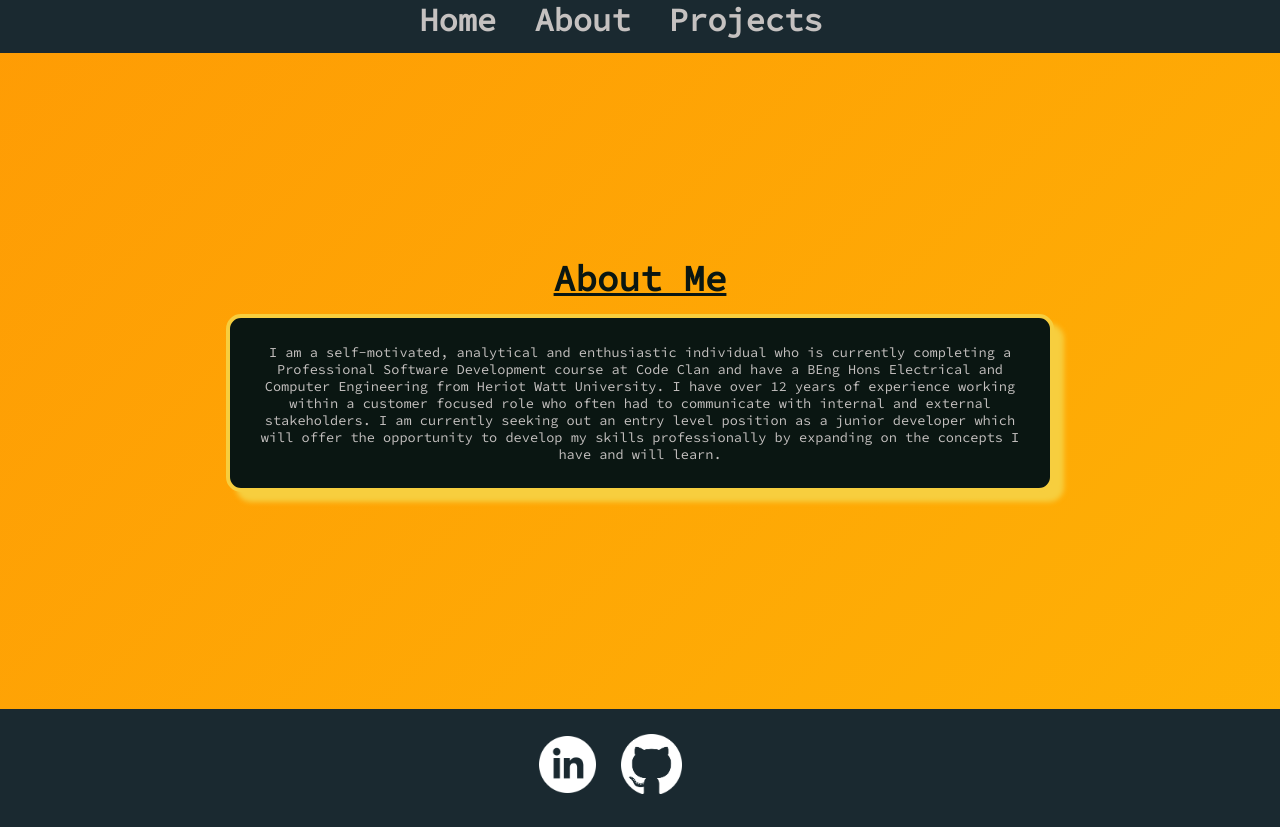
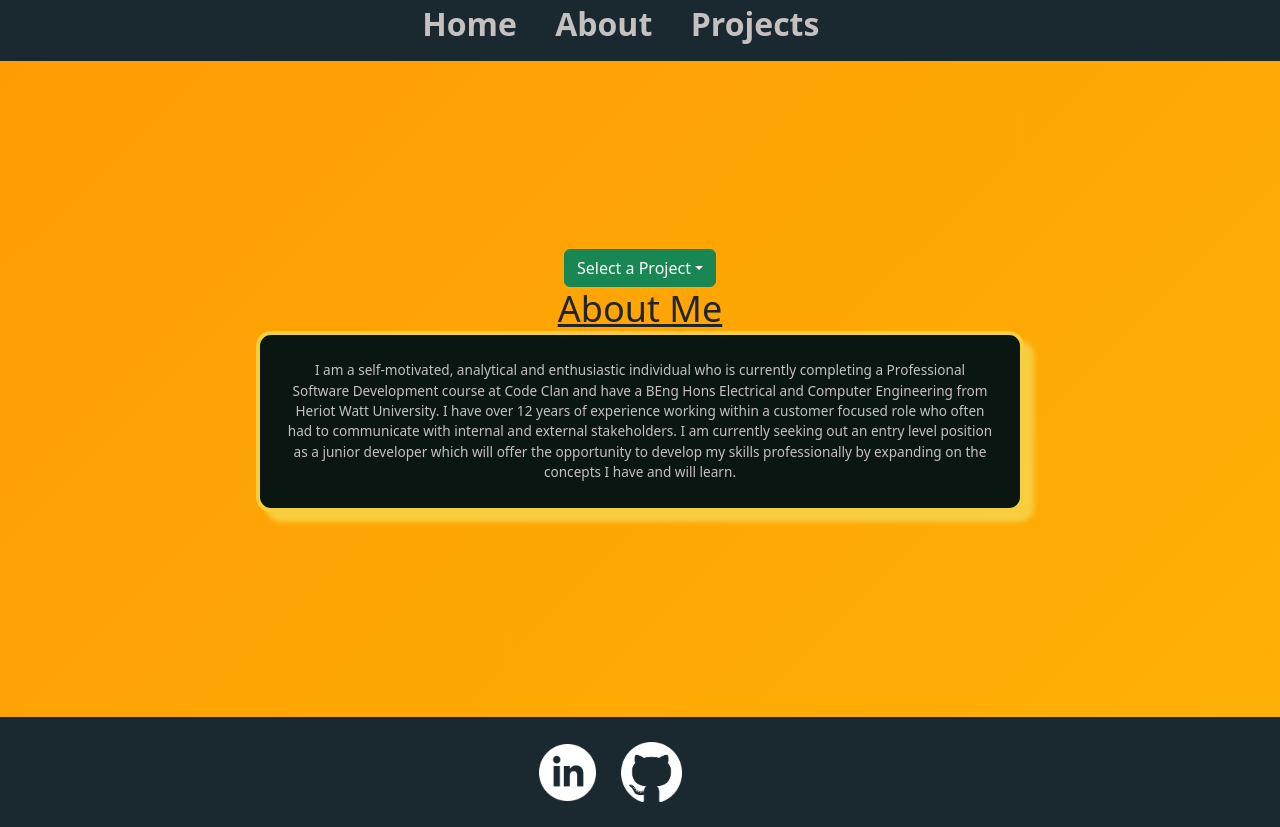
Before and after one commit to ScottDrysdale86/portfolio, a React (Create React App) app: page /portfolio/About in a window 1280 px wide. Built offline with nearby package versions, Linux system fonts and the light colour scheme.

Commit message:
added carousel using react-bootstrap

```diff
--- a/package.json
+++ b/package.json
@@ -7,7 +7,10 @@
     "@testing-library/jest-dom": "^5.16.5",
     "@testing-library/react": "^13.3.0",
     "@testing-library/user-event": "^13.5.0",
+    "bootstrap": "^5.2.0",
+    "mdb-react-ui-kit": "^4.2.0",
     "react": "^18.2.0",
+    "react-bootstrap": "^2.5.0",
     "react-dom": "^18.2.0",
     "react-router-dom": "^6.3.0",
     "react-scripts": "5.0.1",
--- a/src/Components/About.js
+++ b/src/Components/About.js
@@ -1,8 +1,15 @@
 import styled from "styled-components";
+import { Dropdown } from "react-bootstrap";
+import DropdownToggle from "react-bootstrap/esm/DropdownToggle";
 
 const About = () => {
 	return (
 		<Wrapper>
+			<Dropdown>
+				<DropdownToggle variant="success" id="dropdown-basic">
+					Select a Project
+				</DropdownToggle>
+			</Dropdown>
 			<Title>About Me</Title>
 			<Info>
 				I am a self-motivated, analytical and enthusiastic individual
--- a/src/Components/MainPage.js
+++ b/src/Components/MainPage.js
@@ -103,7 +103,7 @@ const Skills = styled.div`
 `;
 
 const ImageIcon = styled.img`
-	width: 6vw;
+	width: 5vw;
 	height: 6vh;
 	margin: 5% 0%;
 	padding: 1%;
--- a/src/Components/Projects.js
+++ b/src/Components/Projects.js
@@ -1,5 +1,6 @@
 import styled from "styled-components";
 import { useEffect } from "react";
+import { Carousel, CarouselItem } from "react-bootstrap";
 
 const Projects = () => {
 	useEffect(() => {
@@ -11,16 +12,16 @@ const Projects = () => {
 	return (
 		<Wrapper>
 			<TopTitle>Projects</TopTitle>
+			<Carousel slide={false}>
+				<CarouselItem interval={5000}>
 					<ProjectBox>
 						<Title>
 							Employee Management System <br /> Solo - 1 week
 						</Title>
-
 						<Pic src={require("../images/EMS.png")} alt="EMS"></Pic>
-
 						<Description>
-					Employee Management System made with Python, Flask, HTML and
-					CSS
+							Employee Management System made with Python, Flask,
+							HTML and CSS
 						</Description>
 						<GitLink
 							href="https://github.com/ScottDrysdale86/employee_management_system_project"
@@ -29,6 +30,8 @@ const Projects = () => {
 							Link to Source
 						</GitLink>
 					</ProjectBox>
+				</CarouselItem>
+				<CarouselItem interval={5000}>
 					<ProjectBox>
 						<Title>
 							Football League Standings
@@ -44,10 +47,11 @@ const Projects = () => {
 							type="video/mp4"
 						></Vids>
 						<Description>
-					React App utilising an API to access and display data. User
-					can filter various football leagues from around the world as
-					well as filter by season to show results. Can also select a
-					team in the league displayed to get more information.
+							React App utilising an API to access and display
+							data. User can filter various football leagues from
+							around the world as well as filter by season to show
+							results. Can also select a team in the league
+							displayed to get more information.
 						</Description>
 						<GitLink
 							href="https://github.com/ScottDrysdale86/Week7-reactApp-API-football"
@@ -56,6 +60,8 @@ const Projects = () => {
 							Link to Source
 						</GitLink>
 					</ProjectBox>
+				</CarouselItem>
+				<CarouselItem interval={5000}>
 					<ProjectBox>
 						<Title>
 							Devil's Grip <br />
@@ -70,11 +76,13 @@ const Projects = () => {
 							type="video/mp4"
 						></Vids>
 						<Description>
-					React app which allows the user to play a solitaire-based
-					card game Devil’s Grip.
+							React app which allows the user to play a
+							solitaire-based card game Devil’s Grip.
 						</Description>
 						<GitLink>Link to Source</GitLink>
 					</ProjectBox>
+				</CarouselItem>
+			</Carousel>
 		</Wrapper>
 	);
 };
@@ -83,6 +91,7 @@ const Wrapper = styled.div`
 	display: flex;
 	flex-direction: column;
 	align-items: center;
+	height: 80vh;
 	/* background-color: #c5c1c0; */
 
 	/* background-image: linear-gradient(
@@ -108,7 +117,8 @@ const ProjectBox = styled.div`
 	border-radius: 30px;
 	margin: 3%;
 	padding: 1%;
-	width: 50%;
+	width: 60vw;
+	height: 55vh;
 `;
 
 const Title = styled.h2`
@@ -120,10 +130,12 @@ const Title = styled.h2`
 const Pic = styled.img`
 	text-align: center;
 	width: 60%;
+	height: 30vh;
 `;
 const Vids = styled.video`
 	text-align: center;
-	width: 90%;
+	width: 50%;
+	height: 30vh;
 	border: solid 3px #f7ce3e;
 	border-radius: 30px;
 `;
```
Also changed, not shown: src/index.js (+10 -9 lines), 1 other file (tests, documents, lock files or other folders). Lines whose indentation alone changed are shown as unchanged.
